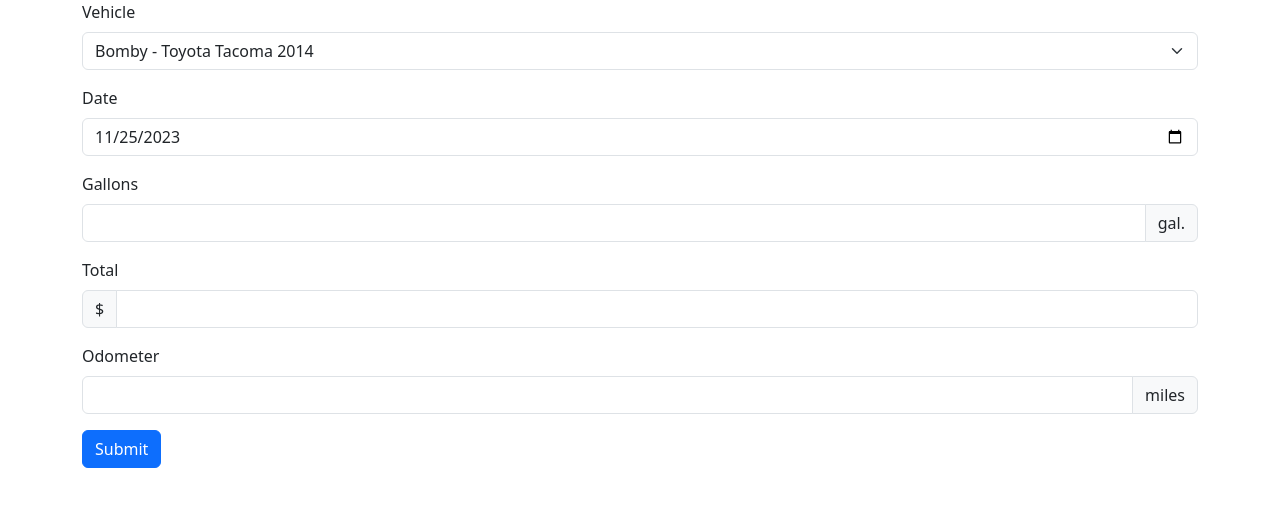
After one commit to kynda/gasapp, a PHP site: template templates/edit.php in a window 1280 px wide. The commit adds this page. Shown: the top 507 px of the page. Run offline with PHP 8.4, Linux system fonts and the light colour scheme; the template is opened without the code that fills it, so the values that code supplies are empty; some libraries are stand-ins or nearby versions.

Commit message:
Mock out entry form and models

```diff
--- /dev/null
+++ b/templates/edit.php
@@ -0,0 +1,67 @@
+<?php
+    $vehicles = [
+        [
+            'nick'  => 'Bomby',
+            'make'  => 'Toyota',
+            'model' => 'Tacoma',
+            'year'  => '2014',
+            'tank'  => 20
+        ],
+        [
+            'nick'  => 'Mortimer',
+            'make'  => 'Suzuki',
+            'model' => 'Swift',
+            'year'  => '2001',
+            'tank'  => 10
+        ],
+    ];
+?>
+
+<form>
+    <div class="mb-3">
+        <label for="vehicle" class="form-label">Vehicle</label>
+        <select
+                name="vehicle"
+                class="form-select"
+                aria-label="Vehicle selection"
+                hx-get="/list"
+                hx-target="#entries"
+                required
+        >
+            <?php foreach($vehicles as $key => $vehicle): ?>
+                <option
+                    value="<?= $key ?>">
+                        <?= sprintf('%s - %s %s %s', $vehicle['nick'], $vehicle['make'], $vehicle['model'], $vehicle['year']); ?>
+                </option>
+            <?php endforeach; ?>
+        </select>
+    </div>
+    <div class="mb-3">
+        <label for="date" class="form-label">Date</label>
+        <input name="date" class="form-control" type="date" value="<?= date("Y-m-d") ?>" required />
+    </div>
+    <div class="mb-3">
+        <label for="gallons" class="form-label">Gallons</label>
+        <div class="input-group">
+        <input name="gallons" class="form-control" type="number" step="0.01" min="0" max="50" required />
+            <span class="input-group-text">gal.</span>
+        </div>
+    </div>
+    <div class="mb-3">
+        <label for="total" class="form-label">Total</label>
+        <div class="input-group">
+            <span class="input-group-text">$</span>
+            <input name="total" class="form-control" type="text" required />
+        </div>
+    </div>
+    <div class="mb-3">
+        <label for="odometer" class="form-label">Odometer</label>
+        <div class="input-group">
+            <input name="odometer" class="form-control" type="number" step="1" min="0" required />
+            <span class="input-group-text">miles</span>
+        </div>
+    </div>
+    <div class="mb-3">
+        <button type="submit" class="btn btn-primary" hx-post="/entry" hx-target="#entries">Submit</button>
+    </div>
+</form>
--- a/templates/hello.php
+++ /dev/null
@@ -1 +0,0 @@
-Hello World, <?= $name ?>!
--- a/templates/layout.php
+++ b/templates/layout.php
@@ -1,15 +1,17 @@
-<html>
+<!doctype html>
+<html lang="en">
     <head>
+        <meta charset="utf-8">
+        <meta name="viewport" content="width=device-width, initial-scale=1">
         <title><?= $title ?></title>
-        <link rel="stylesheet" href="https://cdnjs.cloudflare.com/ajax/libs/materialize/1.0.0/css/materialize.min.css">
+        <link href="https://cdn.jsdelivr.net/npm/bootstrap@5.3.2/dist/css/bootstrap.min.css" rel="stylesheet" integrity="sha384-T3c6CoIi6uLrA9TneNEoa7RxnatzjcDSCmG1MXxSR1GAsXEV/Dwwykc2MPK8M2HN" crossorigin="anonymous">
     </head>
     <body>
-        <?= $content ?>
-        <!-- have a button POST a click via AJAX -->
-        <button hx-post="/clicked" hx-swap="outerHTML">
-            Click Me
-        </button>
+        <div class="container">
+            <?= $content ?>
+            <div id="entries" />
+        </div>
         <script src="https://unpkg.com/htmx.org@1.9.6"></script>
-        <script src="https://cdnjs.cloudflare.com/ajax/libs/materialize/1.0.0/js/materialize.min.js"></script>
+        <script src="https://cdn.jsdelivr.net/npm/bootstrap@5.3.2/dist/js/bootstrap.bundle.min.js" integrity="sha384-C6RzsynM9kWDrMNeT87bh95OGNyZPhcTNXj1NW7RuBCsyN/o0jlpcV8Qyq46cDfL" crossorigin="anonymous"></script>
     </body>
 </html>
--- /dev/null
+++ b/var/users.json
@@ -0,0 +1,6 @@
+[
+    {
+        "username": "Joe",
+        "password": "password123"
+    }
+]
```
Also changed, not shown: app/routes.php (+14 -1 lines), src/Domain/User/User.php (added, +19 -0 lines), src/Domain/Vehicle/Entry.php (added, +25 -0 lines), src/Domain/Vehicle/Vehicle.php (added, +25 -0 lines), var/vehicles.json (added, +18 -0 lines), README.md, templates/list.php (added), templates/login.php (added), templates/view.php (added).
